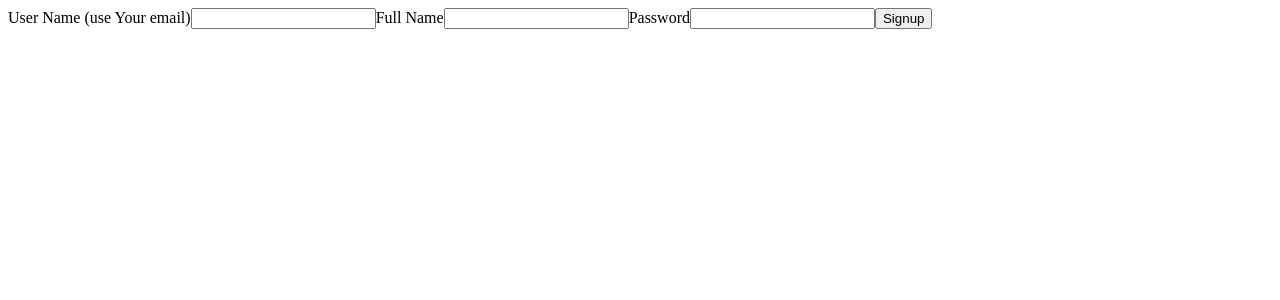
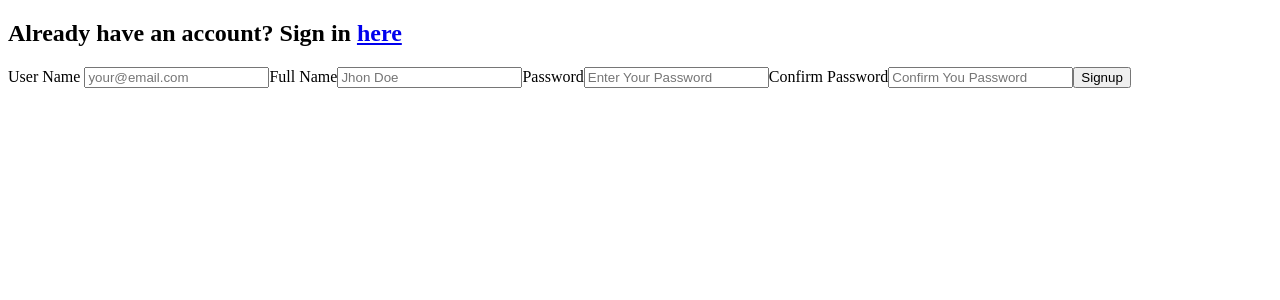
Before and after one commit to amardeeep/bloggStackFrontend, a React (Vite) app: page /signup in a window 1280 px wide. Shown: the top 300 px of the page. Built offline with nearby package versions, Linux system fonts and the light colour scheme.

Commit message:
add admin page add isAdmin State in AuthContext add placeholders for signup and login forms render adminDashboard button on home if isAdmin present

```diff
--- a/AuthContext.js
+++ b/AuthContext.js
@@ -6,4 +6,5 @@ export const AuthContext = createContext({
   user: null,
   loading: false,
   loginError: null,
+  isAdmin: false,
 });
--- a/hooks/useAuth.js
+++ b/hooks/useAuth.js
@@ -3,6 +3,7 @@ function useAuth() {
   const [isLoggedIn, setIsLoggedIn] = useState(false);
   const [loginError, setLoginError] = useState(null);
   const [loading, setLoading] = useState(false);
+  const [isAdmin, setIsAdmin] = useState(false);
   const [user, setUser] = useState(null);
   //async login function that throws error on failed login and returns data on succesful login
   async function login(email, password) {
@@ -21,6 +22,9 @@ function useAuth() {
       }
       const data = await response.json();
       localStorage.setItem("token", data.token);
+      if (data.data.role === "ADMIN") {
+        setIsAdmin(true);
+      }
       setIsLoggedIn(true);
       setUser(data.data);
       return data;
@@ -36,6 +40,6 @@ function useAuth() {
     localStorage.removeItem("token");
     setUser(null);
   }
-  return { isLoggedIn, user, loginError, login, logout, loading };
+  return { isLoggedIn, isAdmin, user, loginError, login, logout, loading };
 }
 export default useAuth;
--- a/src/app.jsx
+++ b/src/app.jsx
@@ -3,6 +3,7 @@ import Login from "./pages/login/Login";
 import Signup from "./pages/signup/Signup";
 import Posts from "./pages/posts/Posts";
 import Profile from "./pages/profile/Profile";
+import Admin from "./pages/admin/Admin";
 import { createBrowserRouter, RouterProvider } from "react-router-dom";
 import { AuthContext } from "../AuthContext";
 import useAuth from "../hooks/useAuth";
@@ -27,6 +28,7 @@ const router = createBrowserRouter([
     path: "/profile",
     element: <Profile />,
   },
+  { path: "/admin", element: <Admin /> },
 ]);
 
 export default function App() {
--- a/src/components/Nav.jsx
+++ b/src/components/Nav.jsx
@@ -3,7 +3,7 @@ import { AuthContext } from "../../AuthContext";
 import { useContext } from "react";
 export default function Nav() {
   const navigate = useNavigate();
-  const { isLoggedIn, user, logout } = useContext(AuthContext);
+  const { isLoggedIn, isAdmin, user, logout } = useContext(AuthContext);
   function handleLoginButton(e) {
     e.preventDefault();
     navigate("/login");
@@ -17,6 +17,15 @@ export default function Nav() {
       <h2>BloggStack</h2>
       <div className="rightContainer">
         {isLoggedIn && <h2>Welcome Back {user.fullName}</h2>}
+        {isAdmin && (
+          <button
+            onClick={() => {
+              navigate("/admin");
+            }}
+          >
+            Admin Dashboard
+          </button>
+        )}
         {isLoggedIn && <button onClick={handleLogoutButton}>Log Out</button>}
         {isLoggedIn && <button>Profile</button>}
         {!isLoggedIn && <button onClick={handleLoginButton}>Log In</button>}
--- /dev/null
+++ b/src/pages/admin/Admin.jsx
@@ -0,0 +1,10 @@
+import { AuthContext } from "../../../AuthContext";
+import { useContext, useState } from "react";
+export default function Admin() {
+  const { isAdmin } = useContext(AuthContext);
+  const [error, setError] = useState(null);
+  if (!isAdmin) {
+    setError("Access denied. Error Code : 401");
+  }
+  return <>{error && <h2>error</h2>}</>;
+}
--- a/src/pages/home/Home.jsx
+++ b/src/pages/home/Home.jsx
@@ -12,6 +12,7 @@ function PostBlock({ post }) {
       <h2>{post.title}</h2>
       <p>{post.content}</p>
       <h4>{post.author.fullName}</h4>
+      <h5>{post.createdAt}</h5>
     </div>
   );
 }
--- a/src/pages/login/Login.jsx
+++ b/src/pages/login/Login.jsx
@@ -1,5 +1,5 @@
 import { useState } from "react";
-import { useNavigate } from "react-router-dom";
+import { useNavigate, Link } from "react-router-dom";
 import { AuthContext } from "../../../AuthContext";
 import { useContext } from "react";
 export default function Login() {
@@ -22,6 +22,9 @@ export default function Login() {
   }
   return (
     <>
+      <h2>
+        Don't have an account? Sign up <Link to={"/signup"}>here.</Link>
+      </h2>
       <form>
         <label htmlFor="email">User Name :</label>
         <input
@@ -31,6 +34,7 @@ export default function Login() {
           onChange={handleChange}
           value={formData.email}
           required
+          placeholder="your@email.com"
         />
         <label htmlFor="password">Passowrd :</label>
         <input
@@ -39,6 +43,7 @@ export default function Login() {
           id="passowrd"
           onChange={handleChange}
           value={formData.password}
+          placeholder="Enter Your Password"
           required
         />
         <button type="submit" onClick={handleSubmit} disabled={loading}>
--- a/src/pages/posts/Posts.jsx
+++ b/src/pages/posts/Posts.jsx
@@ -2,8 +2,11 @@ import { useEffect, useState } from "react";
 import { useParams } from "react-router-dom";
 import { useNavigate } from "react-router-dom";
 import Nav from "../../components/Nav";
+import { AuthContext } from "../../../AuthContext";
+import { useContext } from "react";
 export default function Posts() {
   const { id } = useParams();
+  const { isLoggedIn } = useContext(AuthContext);
   const token = localStorage.getItem("token");
   const [loading, setLoading] = useState(false);
   const [post, setPost] = useState(null);
@@ -19,9 +22,15 @@ export default function Posts() {
   }
   function handlePopForm() {
     setPopNewCommentForm((prevValue) => !prevValue);
+    setErrorNewComment(null);
   }
+
   function handleNewComment(e) {
     e.preventDefault();
+    if (newCommentBody === "") {
+      setErrorNewComment("Empty comments not allowed.");
+      return;
+    }
     setLoadingNewComment(true);
     fetch(`http://localhost:3000/comments/`, {
       method: "post",
@@ -105,7 +114,9 @@ export default function Posts() {
           <ul>
             <h3>
               Top Comments :
-              {token && <button onClick={handlePopForm}>New Comment</button>}
+              {isLoggedIn && (
+                <button onClick={handlePopForm}>New Comment</button>
+              )}
             </h3>
             {popNewCommentForm && (
               <form>
@@ -117,9 +128,12 @@ export default function Posts() {
                   onChange={handleNewCommentChange}
                   required
                 />
-                {errorNewComment && <p>{error.message}</p>}
+                {errorNewComment && <p>{errorNewComment}</p>}
                 <button onClick={handleNewComment} disabled={loadingNewComment}>
                   Create
+                </button>
+                <button onClick={() => setPopNewCommentForm(false)}>
+                  Cancel
                 </button>
               </form>
             )}
--- a/src/pages/signup/Signup.jsx
+++ b/src/pages/signup/Signup.jsx
@@ -1,5 +1,5 @@
 import { useState } from "react";
-import { useNavigate } from "react-router-dom";
+import { useNavigate, Link } from "react-router-dom";
 export default function Signup() {
   const navigate = useNavigate();
   const [loading, setLoading] = useState(false);
@@ -9,6 +9,7 @@ export default function Signup() {
     password: "",
     fullName: "",
   });
+  const [confirmPasswordValue, setConfirmPasswordValue] = useState("");
   const handleChange = (e) => {
     const { name, value } = e.target;
     setFormData((prevData) => {
@@ -20,6 +21,10 @@ export default function Signup() {
   };
   const handleSubmit = (e) => {
     e.preventDefault();
+    //form validation goes here
+    if (confirmPasswordValue !== formData.password) {
+      throw new Error("Confirm Password should be same as passowrd");
+    }
     setLoading(true);
     fetch("http://localhost:3000/signup", {
       method: "post",
@@ -45,14 +50,18 @@ export default function Signup() {
   };
   return (
     <>
+      <h2>
+        Already have an account? Sign in <Link to={"/login"}>here</Link>{" "}
+      </h2>
       <form onSubmit={handleSubmit}>
-        <label htmlFor="email">User Name (use Your email)</label>
+        <label htmlFor="email">User Name </label>
         <input
           type="email"
           name="email"
           id="email"
           value={formData.email}
           onChange={handleChange}
+          placeholder="your@email.com"
         />
         <label htmlFor="fullName">Full Name</label>
         <input
@@ -61,6 +70,7 @@ export default function Signup() {
           id="fullName"
           value={formData.fullName}
           onChange={handleChange}
+          placeholder="Jhon Doe"
         />
         <label htmlFor="password">Password</label>
         <input
@@ -69,6 +79,18 @@ export default function Signup() {
           id="password"
           value={formData.password}
           onChange={handleChange}
+          placeholder="Enter Your Password"
+        />
+        <label htmlFor="confirmPassword">Confirm Password</label>
+        <input
+          type="password"
+          name="confirmPassword"
+          id="confirmPassword"
+          placeholder="Confirm You Password"
+          onChange={(e) => {
+            setConfirmPasswordValue(e.target.value);
+          }}
+          value={confirmPasswordValue}
         />
         <button type="submit" disabled={loading}>
           Signup
```
